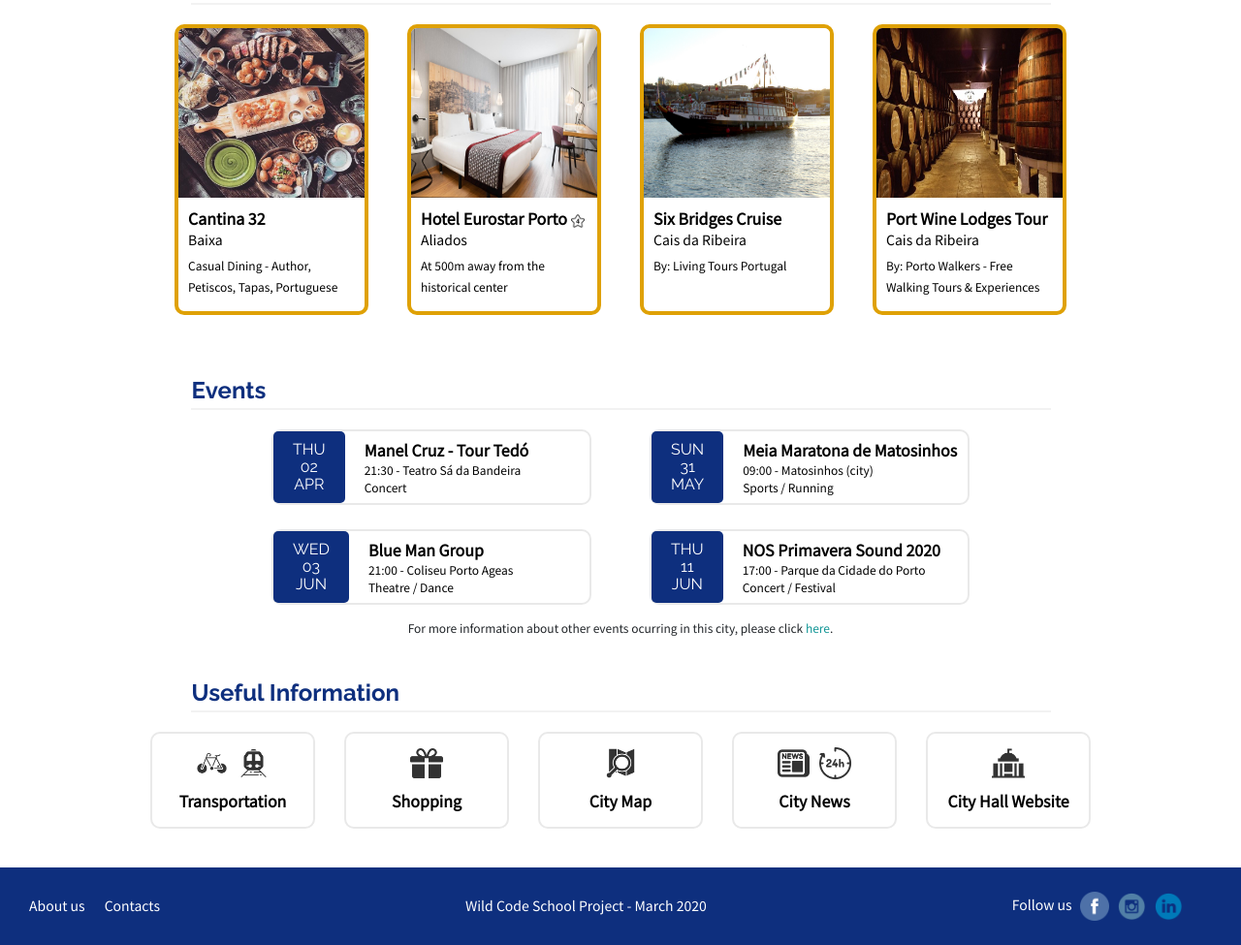
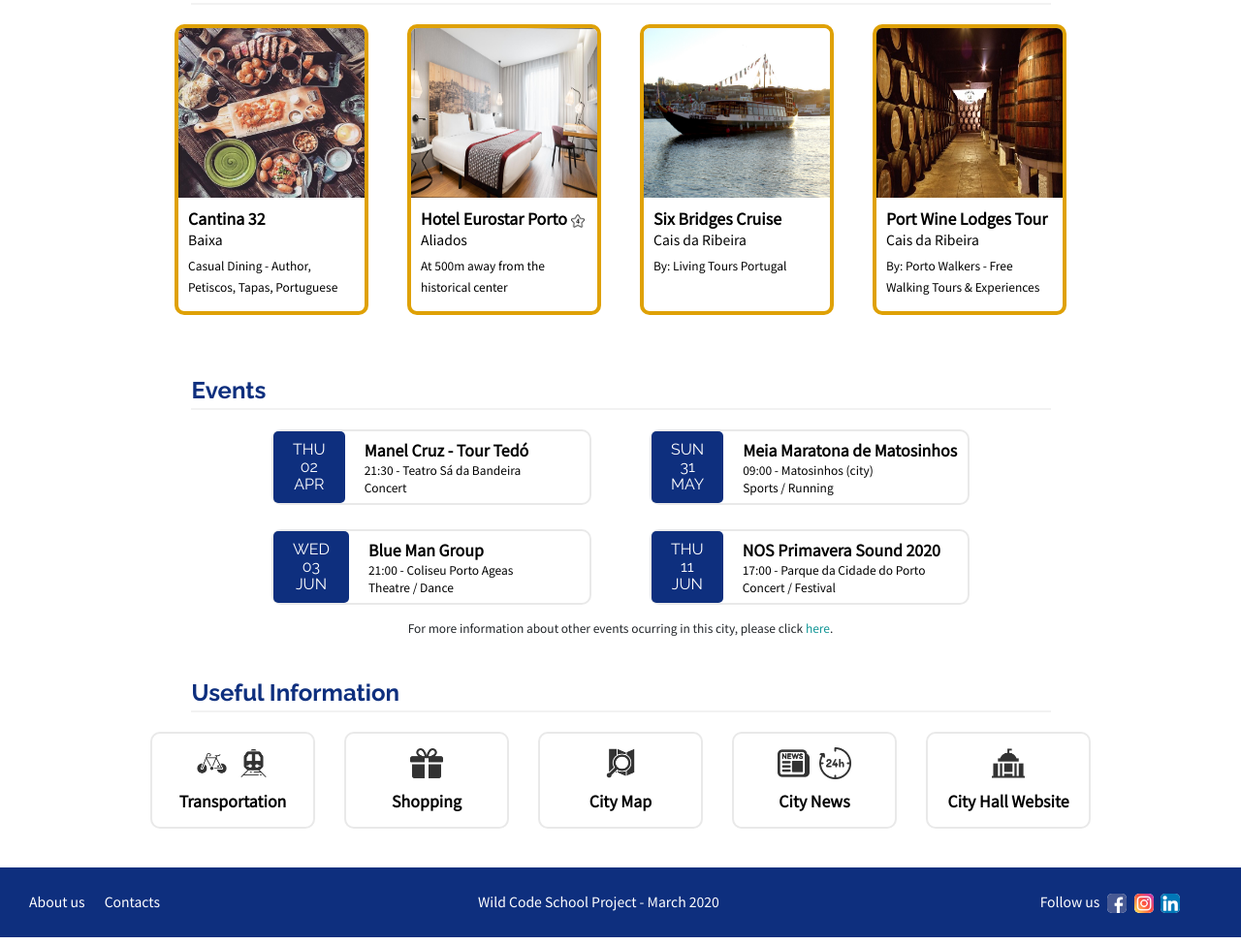
Before and after one commit to antoniobranco-coder/wcsPorto, a plain HTML site: page homepage/index.html in a window 1280 px wide. Shown: the part 1678-2653 px from the top of the page at 97% size. Drawn offline with nearby package versions, Linux system fonts and the light colour scheme.

Commit message:
Homepage (#7)
* html homepage

* to-do and info section

* todo changes css and photos

* todo css changes

* useful informatio - icons and links added

* top picks added

* carousel bootstrap and city text

* todo text color

* events added

* top css changes and new useful info

* footer added

* title on porto image - white studio

* changed file name to index.html

* links footer added

* icons footer changed

```diff
--- a/homepage/homeStyles.css
+++ b/homepage/homeStyles.css
@@ -336,9 +336,19 @@ a {
 }
 
 .foot-icon {
-  width: 30px;
-  height: 30px;
+  width: 20px;
+  height: 20px;
   margin-left: 5px;
+  background-color: white;
+  border-radius: 5px;
+}
+
+.foot-center {
+  display: flex;
+  flex-direction: row;
+  align-items: center;
+  justify-content: space-evenly;
+  width: 150px;
 }
 
 
--- a/homepage/index.html
+++ b/homepage/index.html
@@ -302,23 +302,23 @@
   <footer class="footer-section">
     <div class="footer">
       <div class="foot-text">
-        <a href=""><div class="foot-note">About us</div></a>
-        <a href=""><div class="foot-note">Contacts</div></a>
+
+        <a href="../contactPage/contact.html"><div class="foot-note">About us</div></a>
+        <a href="../contactPage/contact.html"><div class="foot-note">Contacts</div></a>
       </div>
       <div class="foot-text">
         <div class="foot-note">Wild Code School Project - March 2020</div>
       </div>
       <div class="foot-text">
-        <div class="foot-note">
+        <div class="foot-note foot-center">
           Follow us
-          <img class="foot-icon" alt="LinkedIn Icon" src="images/icons/iconfinder_facebook_circle_294710.png">
-          <img class="foot-icon" alt="Facebook Icon" src="images/icons/iconfinder_instagram_circle_color_107172.png">
-          <img class="foot-icon" alt="Facebook Icon" src="images/icons/iconfinder_linkedin_circle_color_107178.png">
+          <a href="https://www.facebook.com/wildcodeschoolportugal/" target="_blank"><img class="foot-icon" alt="Facebook Icon" src="images/icons/facebook.png"></a>
+          <a href="https://www.instagram.com/wildcodeschoollisbon/" target="_blank"><img class="foot-icon" alt="Instagram Icon" src="images/icons/instagram.png"></a>
+          <a href="https://www.linkedin.com/school/wild-codes-chool/?originalSubdomain=pt" target="_blank"><img class="foot-icon" alt="LinkedIn Icon" src="images/icons/linkedin.png"></a>
         </div>
       </div>
     </div>
   </footer>
-
 
   <script src="https://code.jquery.com/jquery-3.4.1.slim.min.js" integrity="sha384-J6qa4849blE2+poT4WnyKhv5vZF5SrPo0iEjwBvKU7imGFAV0wwj1yYfoRSJoZ+n" crossorigin="anonymous"></script>
   <script src="https://cdn.jsdelivr.net/npm/popper.js@1.16.0/dist/umd/popper.min.js" integrity="sha384-Q6E9RHvbIyZFJoft+2mJbHaEWldlvI9IOYy5n3zV9zzTtmI3UksdQRVvoxMfooAo" crossorigin="anonymous"></script>
```
Also changed, not shown: homepage/images/icons/facebook.png (added), homepage/images/icons/instagram.png (added), homepage/images/icons/linkedin.png (added).
